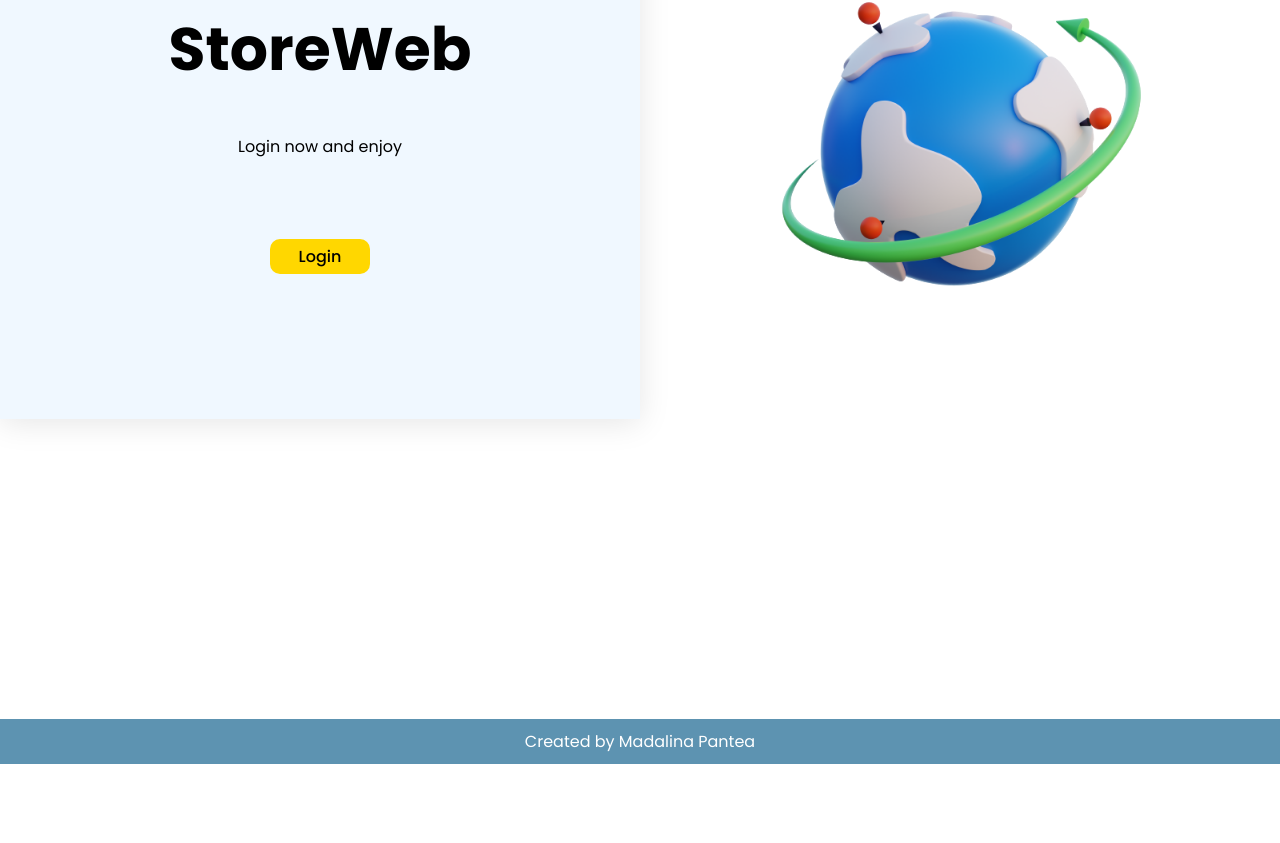
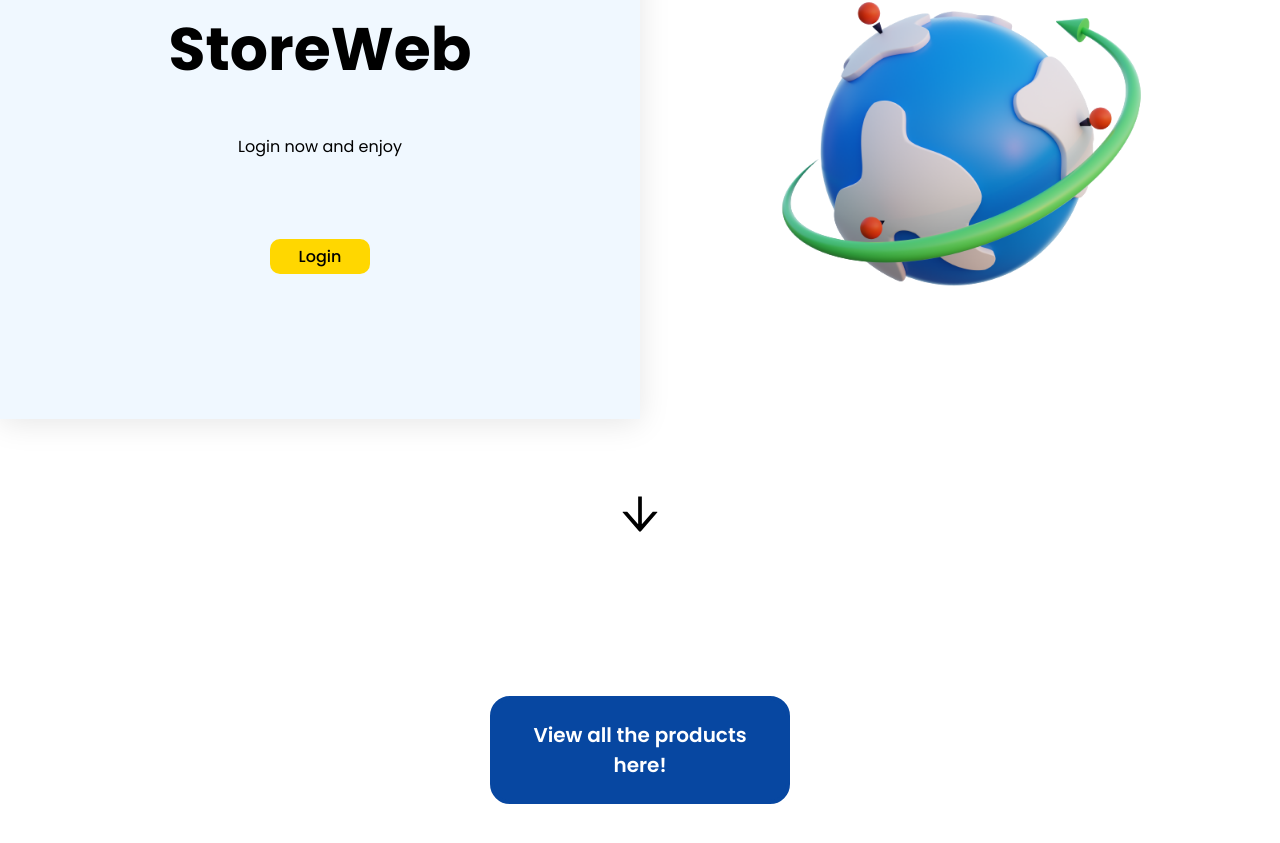
Before and after one commit to AlexUrluescu/STORE_MERN_SITE, a React (Create React App) app in the folder client/: page /forms in a window 1280 px wide. Shown: the part 207-1050 px from the top of the page. Before the commit the page ends 971 px from the top, so only its background shows below. Built offline with nearby package versions, Linux system fonts and the light colour scheme; no server answers.

Commit message:
Create a new from HomePage to Store

```diff
--- a/client/src/css/HomePage.css
+++ b/client/src/css/HomePage.css
@@ -174,6 +174,39 @@
     cursor: pointer;
 }
 
+.container_iconArrow{
+    text-align: center;
+    margin-top: 70px;
+}
+
+.icon_arrow{
+    font-size: 50px;
+}
+
+.view_container{
+    background-color: #0747a1;
+    padding: 20px;
+    color: white;
+    text-align: center;
+    width: 300px;
+    margin: 150px auto;
+    border-radius: 20px;
+    border: 4px solid #0747a1;
+    font-weight: 600;
+    font-size: 20px;
+
+    transition: all .4s;
+}
+
+.link_store{
+    text-decoration: none;
+}
+
+.view_container:hover{
+    background-color: rgb(194, 220, 243);
+    color: #0747a1;
+}
+
 .footer{
     background-color: #5d93b1;
     color: white;
--- a/client/src/pages/HomePage.js
+++ b/client/src/pages/HomePage.js
@@ -1,29 +1,25 @@
-
 import { useEffect } from "react";
 import NavBar from "../components/NavBar";
-
+import { AiOutlineArrowDown } from "react-icons/ai";
 
 // import UserContext from "../context/UserContext";
 import { Link } from "react-router-dom";
 
-import myImage from "../static/planeta.png"
+import myImage from "../static/planeta.png";
 import "../css/HomePage.css";
 // import FormEx from "../components/FormEx";
 import { url } from "../static/url_server";
 
-const HomePage = ({userLogin , setUserLogin}) => {
-
+const HomePage = ({ userLogin, setUserLogin }) => {
   useEffect(() => {
-
     const sendData = async () => {
       try {
-
         const res = await fetch(`${url}/userData`, {
-                        method: 'POST',
+          method: "POST",
           headers: {
-                            'Content-Type': 'application/json'
+            "Content-Type": "application/json",
           },
-                        body: JSON.stringify({token: window.localStorage.getItem("token")})
+          body: JSON.stringify({ token: window.localStorage.getItem("token") }),
         });
 
         const data = await res.json();
@@ -33,47 +29,68 @@
 
         let userData = data.data;
         setUserLogin(userData);
-
-
       } catch (error) {
         console.log(error);
       }
-
-            }
+    };
 
     sendData();
-
-    }, [setUserLogin])
-
+  }, [setUserLogin]);
 
   console.log(userLogin);
   console.log(userLogin.length);
 
-    return(
+  return (
     <div>
       {/* // eslint-disable-next-line */}
-            <NavBar setUserLogin={setUserLogin}/>
+      <NavBar setUserLogin={setUserLogin} />
       {/* // eslint-disable-next-line */}
       <div className="container_home">
         <div className="container_welcome">
           <h1 className="title_page">StoreWeb</h1>
           {/* // eslint-disable-next-line */}
-                    {userLogin.length !== 0 ? <h1 className="welcome_h">Bine ai venit, <b className="welcome_b">{userLogin.first_name} {userLogin.last_name}</b></h1>:<h1> </h1>}
-                    {userLogin.length !== 0 ? <h3> </h3>: <div>Login now and enjoy</div>}
+          {userLogin.length !== 0 ? (
+            <h1 className="welcome_h">
+              Bine ai venit,{" "}
+              <b className="welcome_b">
+                {userLogin.first_name} {userLogin.last_name}
+              </b>
+            </h1>
+          ) : (
+            <h1> </h1>
+          )}
+          {userLogin.length !== 0 ? <h3> </h3> : <div>Login now and enjoy</div>}
           {/* // eslint-disable-next-line */}
-                    {userLogin.length !== 0 ? <h3> </h3>: <Link className="login_link" to="/login"> Login </Link>}
+          {userLogin.length !== 0 ? (
+            <h3> </h3>
+          ) : (
+            <Link className="login_link" to="/login">
+              {" "}
+              Login{" "}
+            </Link>
+          )}
         </div>
         <div className="container_image">
           {/* // eslint-disable-next-line */}
-                    <img src={myImage} alt=""/>
+          <img src={myImage} alt="" />
         </div>
       </div>
+
+      <div className="container_iconArrow">
+        <span><AiOutlineArrowDown className="icon_arrow"/></span>
+      </div>
+
+      <Link className="link_store" to="/store">
+        <div className="view_container">
+          <p>View all the products here!</p>
+        </div>
+      </Link>
 
       <footer className="footer">
         <span>Created by Madalina Pantea</span>
       </footer>
     </div>
-    )
-}
+  );
+};
 
 export default HomePage;
```
Lines whose indentation alone changed are shown as unchanged.
